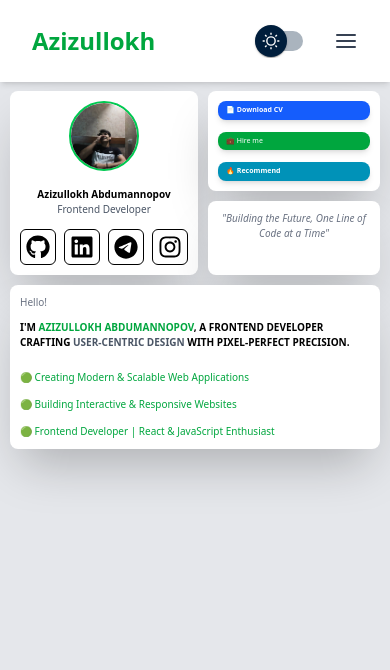
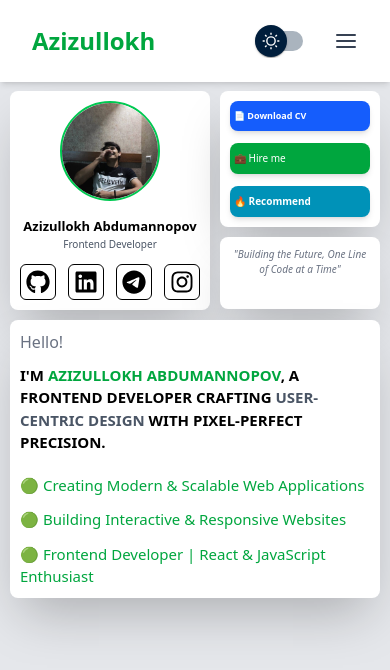
Before and after one commit to Azizullokh/Portfolio, a React (Vite) app: page /home in a window 390 px wide. Shown: the top 670 px of the page. Built offline with nearby package versions, Linux system fonts and the light colour scheme.

Commit message:
fixed Responsive issues

```diff
--- a/src/App.jsx
+++ b/src/App.jsx
@@ -1,5 +1,5 @@
 import React from "react";
-import { Route, Routes , Navigate } from "react-router-dom";
+import { Route, Routes, Navigate } from "react-router-dom";
 import Home from "./pages/Home";
 import MainLoyaut from "./layouts/MainLoyaut";
 import About from "./pages/About";
@@ -52,6 +52,7 @@ function App() {
           </MainLoyaut>
         }
       ></Route>
+      <Route path="*" element={<Navigate to="/home" />} />
     </Routes>
   );
 }
--- a/src/layouts/MainLoyaut.jsx
+++ b/src/layouts/MainLoyaut.jsx
@@ -64,18 +64,26 @@ function MainLoyaut({ children }) {
         flex flex-col items-center pt-20 space-y-6 transition-all duration-300`}
         >
           <button
-            className="absolute top-5 right-5 text-3xl text-gray-700 dark:text-white hover:text-red-500 transition-all z-50"
+            className="absolute top-5 right-8 text-3xl text-gray-700 dark:text-white hover:text-red-500 transition-all z-50"
             onClick={() => setIsOpen(false)}
           >
             <FiX />
           </button>
-          <ul className="flex flex-col items-center space-y-6 pb-[30px]">
+          <motion.ul
+            initial={{ opacity: 0, y: -20 }}
+            animate={{ opacity: 1, y: 0 }}
+            exit={{ opacity: 0, y: -20 }}
+            transition={{ duration: 0.3 }}
+            className="flex flex-col items-center space-y-6 pb-[30px]"
+          >
             {["Home", "About", "Skills", "Projects", "Contact"].map((item) => (
               <motion.li
                 key={item}
                 initial={{ opacity: 0, x: 20 }}
                 animate={{ opacity: 1, x: 0 }}
-                transition={{ delay: 0.1, duration: 0 }}
+                transition={{ duration: 0 }}
+                whileHover={{ scale: 1.1, transition: { duration: 0.2 }}}
+                whileTap={{ scale: 0.95 }}
                 className="text-gray-700 dark:text-white hover:text-green-500 text-lg font-semibold"
               >
                 <Link
@@ -86,7 +94,7 @@ function MainLoyaut({ children }) {
                 </Link>
               </motion.li>
             ))}
-          </ul>
+          </motion.ul>
         </motion.div>
       </header>
       <main className="mt-[80px]">{children}</main>
--- a/src/pages/Contact.jsx
+++ b/src/pages/Contact.jsx
@@ -15,7 +15,7 @@ const Contact = () => {
         "lfBRm8hBIVU9ObsC_"
       )
       .then(() => {
-        toast.success("✅ Message sent successfully!", {
+        toast.success("Message sent successfully!", {
           style: {
             borderRadius: "8px",
             background: "#333",
@@ -26,7 +26,7 @@ const Contact = () => {
         });
       })
       .catch(() => {
-        toast.error("❌ Failed to send message!", {
+        toast.error("Failed to send message!", {
           style: {
             borderRadius: "8px",
             background: "#ff4d4f",
@@ -95,10 +95,9 @@ const Contact = () => {
               name="to_name"
               placeholder="Your Name"
               required
-              className="w-full p-3 border border-gray-300 dark:border-gray-700 bg-white
-                     dark:bg-gray-700 text-gray-800 dark:text-white rounded
-                     focus:ring focus:ring-green-400 focus:border-green-500
-                     shadow-sm dark:shadow-md dark:shadow-gray-900"
+              className="w-full p-3 border border-gray-300 dark:border-gray-700 bg-white dark:bg-gray-700
+                     text-gray-800 dark:text-white rounded focus:ring focus:ring-green-400
+                     focus:border-green-500 shadow-sm dark:shadow-md dark:shadow-gray-900"
             />
             <input
               type="email"
--- a/src/pages/Home.jsx
+++ b/src/pages/Home.jsx
@@ -15,29 +15,29 @@ function Home() {
     setIsOpen(false);
   }
   return (
-    <section className="transition-all duration-300 flex flex-col items-center justify-center w-full h-full bg-gray-200 pt-[1px] dark:bg-black md:pt-10">
+    <section className="transition-all duration-200 flex flex-col items-center justify-center w-full h-full bg-gray-200 pt-[1px] dark:bg-black md:pt-10">
       <div className="home min-h-screen flex flex-col md:flex-row  items-start gap-[0px] md:gap-6 w-full max-w-[1200px]">
         <div className="flex items-start gap-[10px] mr-[10px]">
           <motion.div
             initial={{ opacity: 0, scale: 0.9 }}
             animate={{ opacity: 1, scale: 1 }}
             transition={{ duration: 0.5 }}
-            className="dark:bg-gray-900 flex flex-col bg-white shadow-2xl rounded-lg p-[10px] mt-[10px] ml-[10px] md:p-8 text-center items-center"
+            className="dark:bg-gray-900 flex md:w-[100%] flex-col bg-white shadow-2xl rounded-lg p-[10px] mt-[10px] ml-[10px] md:p-8 text-center items-center"
           >
-            <div className="w-[70px] h-[70px] sm:w-[150px] sm:h-[150px] md:w-[200px] md:h-[200px] flex md:p-[0px] p-[0px] rounded-full lg:h-[280px] lg:w-[280px] dark:border-white items-center border-2 border-green-500">
+            <div className="w-[100px] h-[100px] sm:w-[150px] sm:h-[150px] md:w-[200px] md:h-[200px] flex md:p-[0px] p-[0px] rounded-full lg:h-[280px] lg:w-[280px] dark:border-white items-center border-2 border-green-500">
               <img
                 src={azizullokh}
                 alt="Aziz"
                 className="w-full h-full object-cover rounded-full"
               />
             </div>
-            <h2 className="text-[10px] sm:text-[14px] md:text-2xl font-semibold dark:text-white mt-4">
+            <h2 className="text-[13px] sm:text-[14px] md:text-2xl font-semibold dark:text-white mt-4">
               Azizullokh Abdumannopov
             </h2>
             <p className="text-[10px] md:text-[17px] text-gray-600 dark:text-gray-400">
               Frontend Developer
             </p>
-            <div className="flex justify-center space-x-2 sm:space-x-4 md:space-x-4 mt-3">
+            <div className="flex justify-center space-x-3 sm:space-x-4 md:space-x-4 mt-3">
               <a
                 className="p-[5px] dark:border-white border-[1px] rounded-[6px] hover:shadow-2xl transition-all duration-300 transform hover:scale-110 active:scale-90"
                 href="https://github.com/Azizullokh"
@@ -77,7 +77,7 @@ function Home() {
             >
               <Download></Download>
               <button
-                className="px-2 py-1 text-start text-[7px] bg-green-600 cursor-pointer w-full md:text-[16px] text-white rounded-lg shadow-md hover:bg-green-700 transition-all duration-300 active:scale-95"
+                className="px-1 py-2 text-start text-[10px] bg-green-600 cursor-pointer w-full md:text-[16px] text-white rounded-lg shadow-md hover:bg-green-700 transition-all duration-300 active:scale-95"
                 onClick={handlenavigate}
               >
                 💼 Hire me
@@ -88,7 +88,7 @@ function Home() {
               initial={{ opacity: 0, x: 50 }}
               animate={{ opacity: 1, x: 0 }}
               transition={{ duration: 1 }}
-              className="flex flex-col h-[74px] items-stretch gap-0 mt-[10px] shadow-2xl rounded-lg p-[10px] bg-white dark:bg-gray-900"
+              className="flex flex-col h-[72px] items-stretch gap-0 mt-[10px] shadow-2xl rounded-lg p-[10px] bg-white dark:bg-gray-900"
             >
               <p className="text-center text-gray-500 italic text-[10px]">
                 "Building the Future, One Line of Code at a Time"
@@ -104,17 +104,17 @@ function Home() {
             className="flex items-center w-full md:max-w-[900px] "
           >
             <div className="bg-white dark:bg-gray-900 md:p-8 shadow-2xl rounded-lg w-full p-[10px] m-[10px]">
-              <h3 className="text-[10px] md:text-lg text-gray-500 mb-[10px] md:mb-[30px] dark:text-white">
+              <h3 className="text-[16px] md:text-lg text-gray-500 mb-[10px] md:mb-[30px] dark:text-white">
                 Hello!
               </h3>
-              <h1 className="text-[10px] md:text-4xl font-bold w-full dark:text-white">
+              <h1 className="text-[15px] md:text-4xl font-bold w-full dark:text-white">
                 I'M{" "}
                 <span className="text-green-600">AZIZULLOKH ABDUMANNOPOV</span>,
                 A FRONTEND DEVELOPER CRAFTING{" "}
                 <span className="text-gray-600">USER-CENTRIC DESIGN</span> WITH
                 PIXEL-PERFECT PRECISION.
               </h1>
-              <div className="text-[10px] md:text-[20px] flex flex-col gap-3 mt-5 text-green-600">
+              <div className="text-[15px] md:text-[20px] flex flex-col gap-3 mt-5 text-green-600">
                 <span>🟢 Creating Modern & Scalable Web Applications</span>
                 <span>🟢 Building Interactive & Responsive Websites</span>
                 <span>
--- a/src/svg/Download.jsx
+++ b/src/svg/Download.jsx
@@ -5,7 +5,7 @@ function Download() {
     <a
       href="/cv.pdf"
       download="Aziz_CV.pdf"
-      className="flex items-center px-2 py-1 md:px-5 md:py-3 text-[7px] w-full md:text-[16px] bg-blue-600 text-white font-semibold rounded-lg shadow-md hover:bg-blue-700 transition-all duration-300 active:scale-95"
+      className="flex items-center px-1 py-2 md:px-5 md:py-3 text-[9px] w-full md:text-[16px] bg-blue-600 text-white font-semibold rounded-lg shadow-md hover:bg-blue-700 transition-all duration-300 active:scale-95"
     >
       📄 Download CV
     </a>
--- a/src/svg/Recomend.jsx
+++ b/src/svg/Recomend.jsx
@@ -6,7 +6,7 @@ function Recomend() {
       href="https://linkedin.com/in/azizullokh-abdumannopov/recommendation"
       target="_blank"
       rel="noopener noreferrer"
-      className="md:px-5 md:py-3 px-2 py-1 md:text-[16px] w-full text-[7px] bg-cyan-600 text-white font-semibold rounded-lg shadow-md hover:bg-cyan-700 transition-all duration-300 active:scale-95"
+      className="md:px-5 md:py-3 px-1 py-2 md:text-[16px] w-full text-[10px] bg-cyan-600 text-white font-semibold rounded-lg shadow-md hover:bg-cyan-700 transition-all duration-300 active:scale-95"
     >
       🔥 Recommend
     </a>
```
